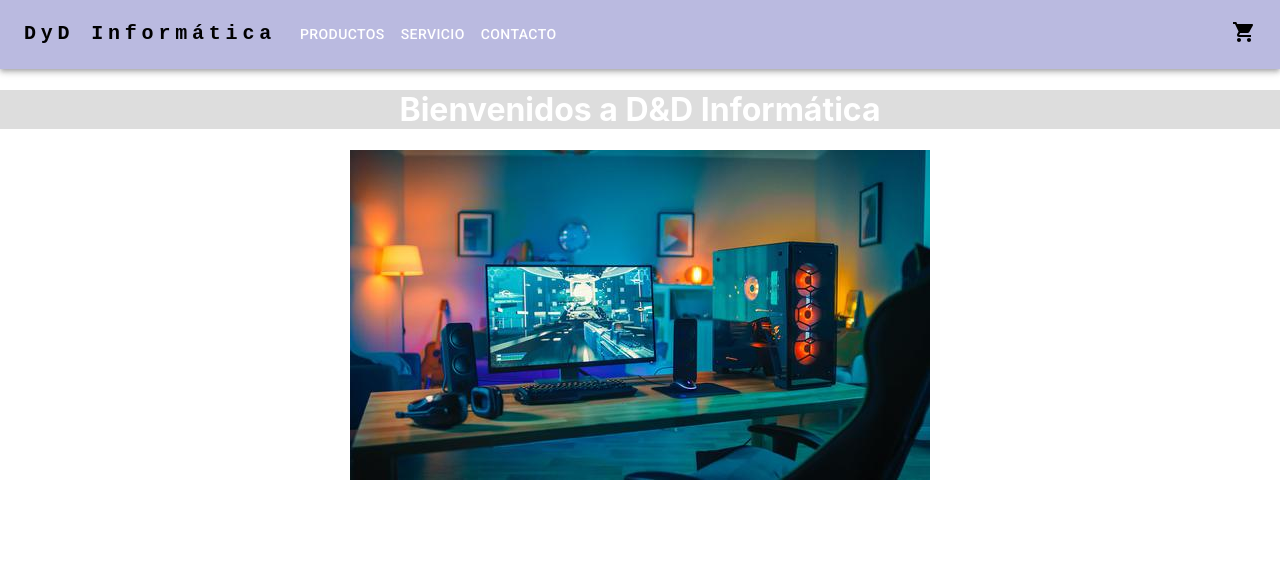
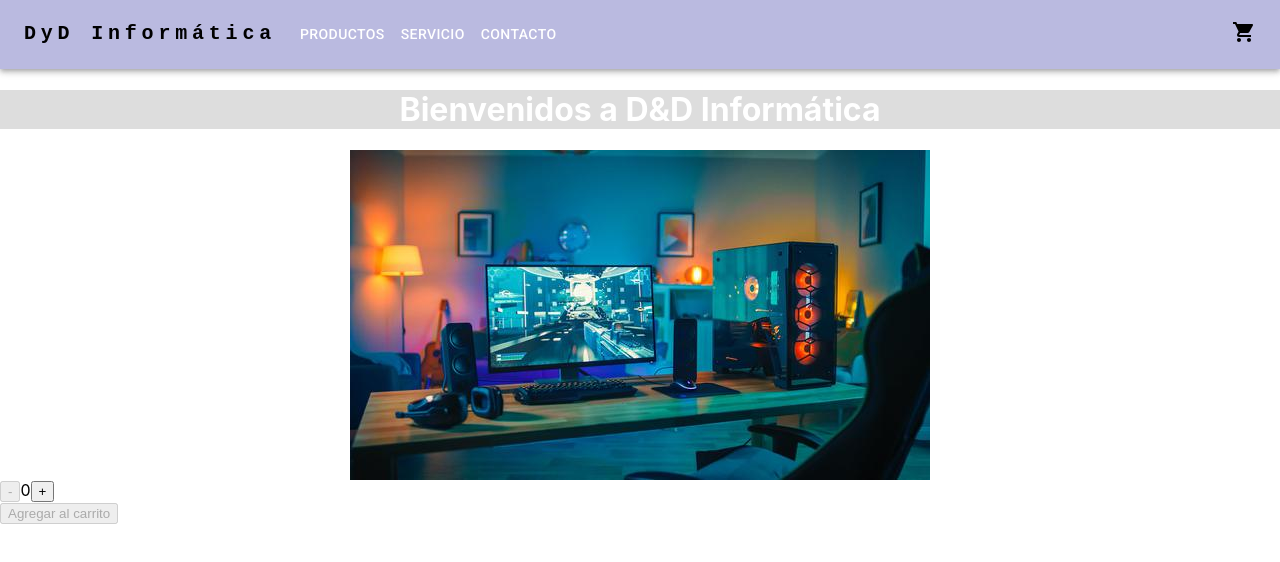
Before and after one commit to dufourdiego/React, a React (Create React App) app: page / in a window 1280 px wide. Shown: the top 562 px of the page. Built offline with nearby package versions, Linux system fonts and the light colour scheme.

Commit message:
Agrego contador con botón

```diff
--- a/src/App.js
+++ b/src/App.js
@@ -2,16 +2,14 @@ import '@fontsource/roboto/300.css';
 import './App.css';
 import Navbar from "./components/Navbar";
 import ItemListContainer from './components/ItemListContainer';
-import logo from "./PcGamer.jpg"
+
 
 function App() {
   return (
     <>
     <Navbar></Navbar>
     <ItemListContainer greeting={'Bienvenidos a D&D Informática'}/>
-    <div className='logo'>
-    <img src={logo} ></img>
-    </div>
+
     </>
   );
 }
--- /dev/null
+++ b/src/components/ItemCount.jsx
@@ -0,0 +1,34 @@
+import React, {useState, useEffect}  from 'react'
+
+export const ItemCount = ({initial, stock, onAdd}) => {
+    const [count, setCount] = useState(initial);
+
+    const decrementar = () => {
+        setCount(count - 1);
+    }
+
+    const incrementar = () => {
+        setCount(count + 1);
+    }
+
+    useEffect(() => {
+        setCount(parseInt(initial));
+
+    }, [initial])
+
+  return (
+    <div className='counter'>
+        <button disabled={count<=0} onClick={decrementar}>-</button>
+        <span>{count}</span>
+        <button disabled={count>=stock}  onClick={incrementar}>+</button>
+        <div>
+            <button disabled={stock<=0 || count<=0} onClick={() => onAdd(count)}>Agregar al carrito</button>
+        </div>
+
+    </div>
+)
+
+
+}
+
+export default ItemCount
--- a/src/components/ItemListContainer.jsx
+++ b/src/components/ItemListContainer.jsx
@@ -1,9 +1,22 @@
 import React from 'react'
+import ItemCount from './ItemCount'
+import logo from "../PcGamer.jpg"
 
 const ItemListContainer = ({greeting}) => {
 
+  const onAdd = (cantidad) => {
+    console.log(`Compraste ${cantidad} unidades`);
+  }
+
   return (
-<h1 style={{backgroundColor:'#ddd',textAlign:'center',color:'white'}}>{greeting}</h1>
+    <>
+    <h1 style={{backgroundColor:'#ddd',textAlign:'center',color:'white'}}>{greeting}</h1>
+    <div className='logo'>
+    <img src={logo} alt={"PC Gamer"} ></img>
+    </div>
+    <ItemCount initial={0} stock={10} onAdd={onAdd}/>
+
+    </>
 )
 
 
```
Also changed, not shown: src/components/Navbar.jsx (+2 -13 lines).
